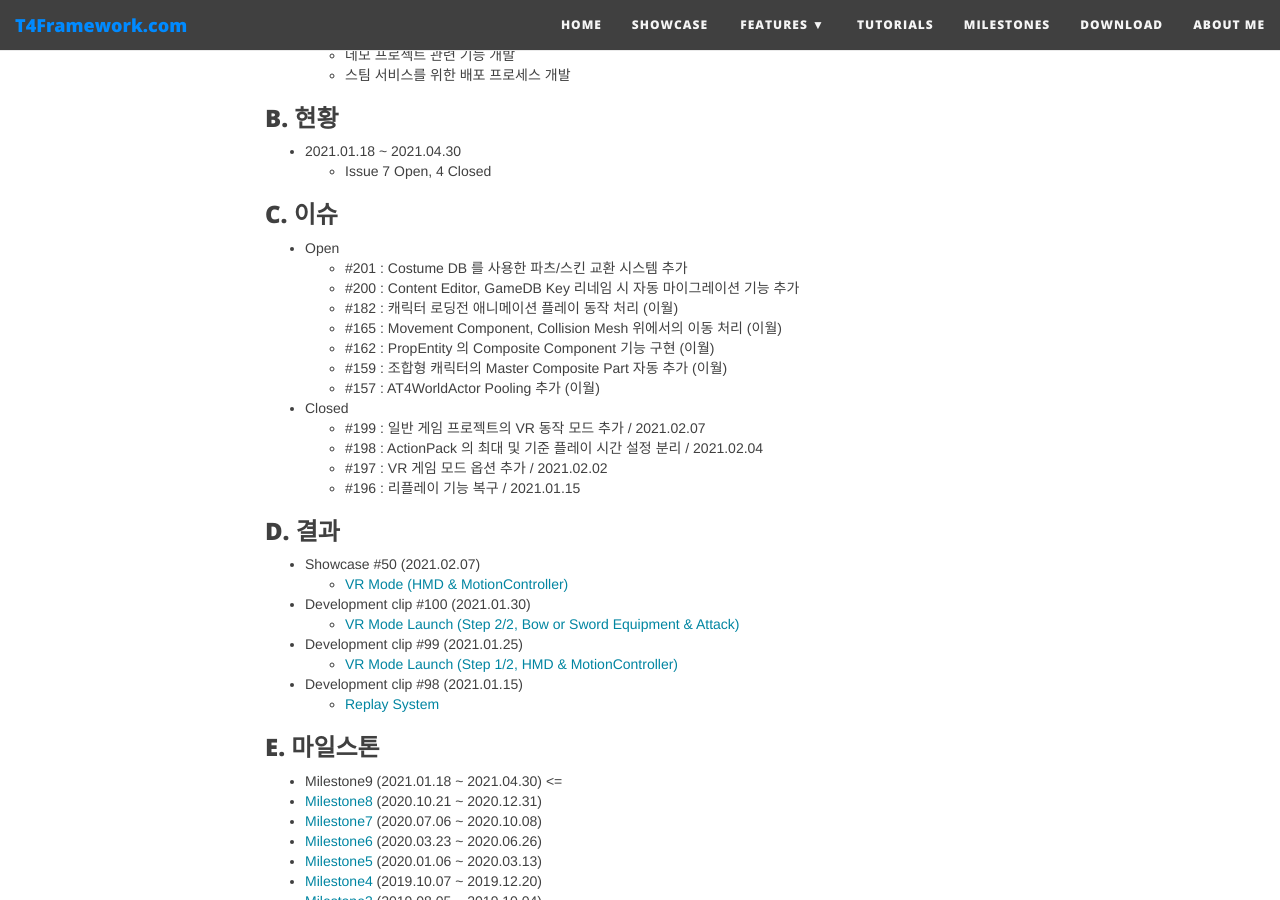
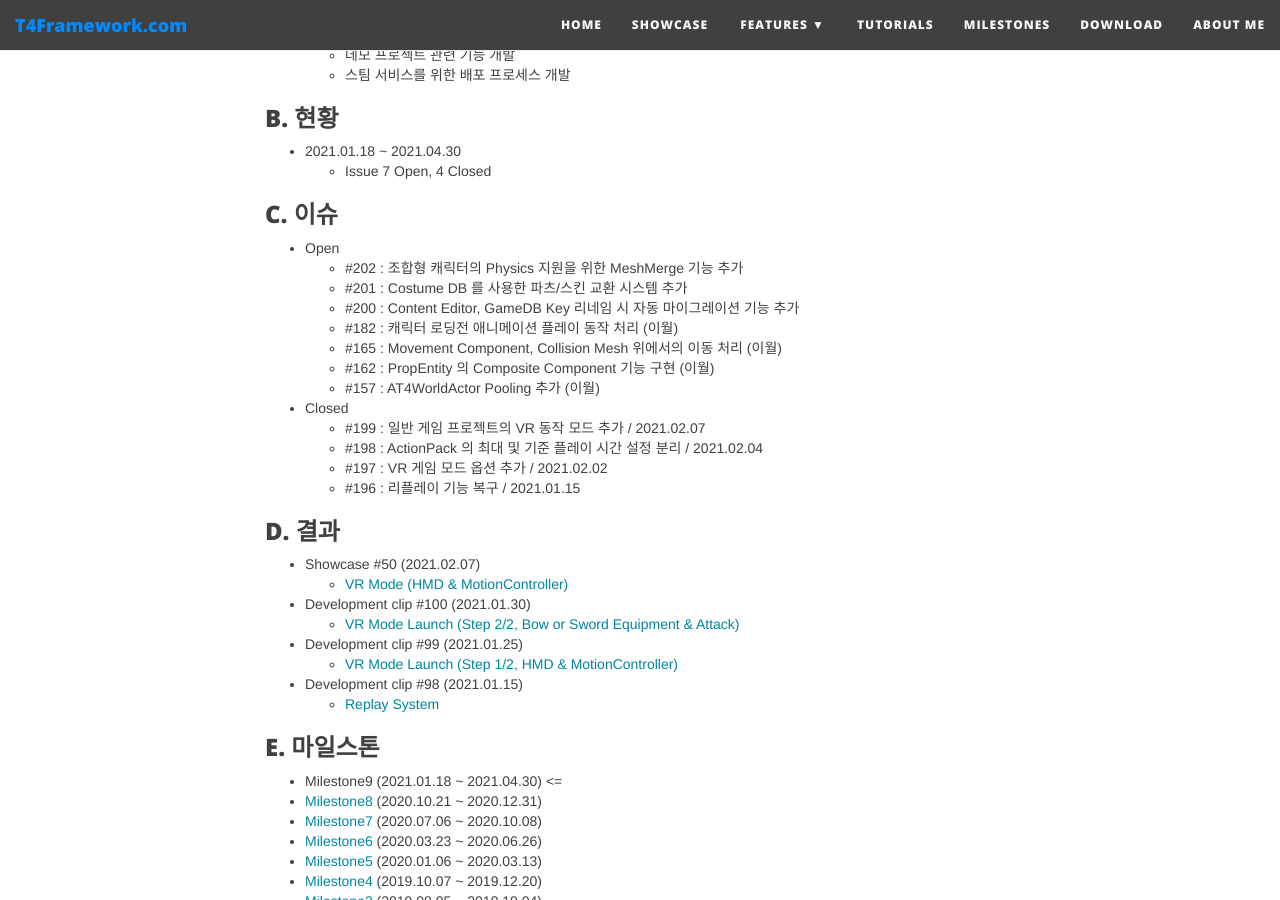
Before and after one commit to T4Framework/T4Framework_WebSite, a Jekyll site: the page built from docs/T4Framework_Milestone9_Achieved.md, in a window 1280 px wide and 900 px high, scrolled down 414 px. Built offline with Jekyll 4.4.1, drawn with Linux system fonts in a browser that asks for light colours; nearby versions of some CDN libraries.

Commit message:
Update T4Framework_Milestone9_Achieved.md

```diff
--- a/docs/T4Framework_Milestone9_Achieved.md
+++ b/docs/T4Framework_Milestone9_Achieved.md
@@ -20,12 +20,12 @@ subtitle: Milestone 9 (2021.01.18 ~ 2021.04.30)
 ### C. 이슈
 
 - Open
+  - #202 : 조합형 캐릭터의 Physics 지원을 위한 MeshMerge 기능 추가
   - #201 : Costume DB 를 사용한 파츠/스킨 교환 시스템 추가
   - #200 : Content Editor, GameDB Key 리네임 시 자동 마이그레이션 기능 추가
   - #182 : 캐릭터 로딩전 애니메이션 플레이 동작 처리 (이월)
   - #165 : Movement Component, Collision Mesh 위에서의 이동 처리 (이월)
   - #162 : PropEntity 의 Composite Component 기능 구현 (이월)
-  - #159 : 조합형 캐릭터의 Master Composite Part 자동 추가 (이월)
   - #157 : AT4WorldActor Pooling 추가 (이월)
 
 - Closed
```
